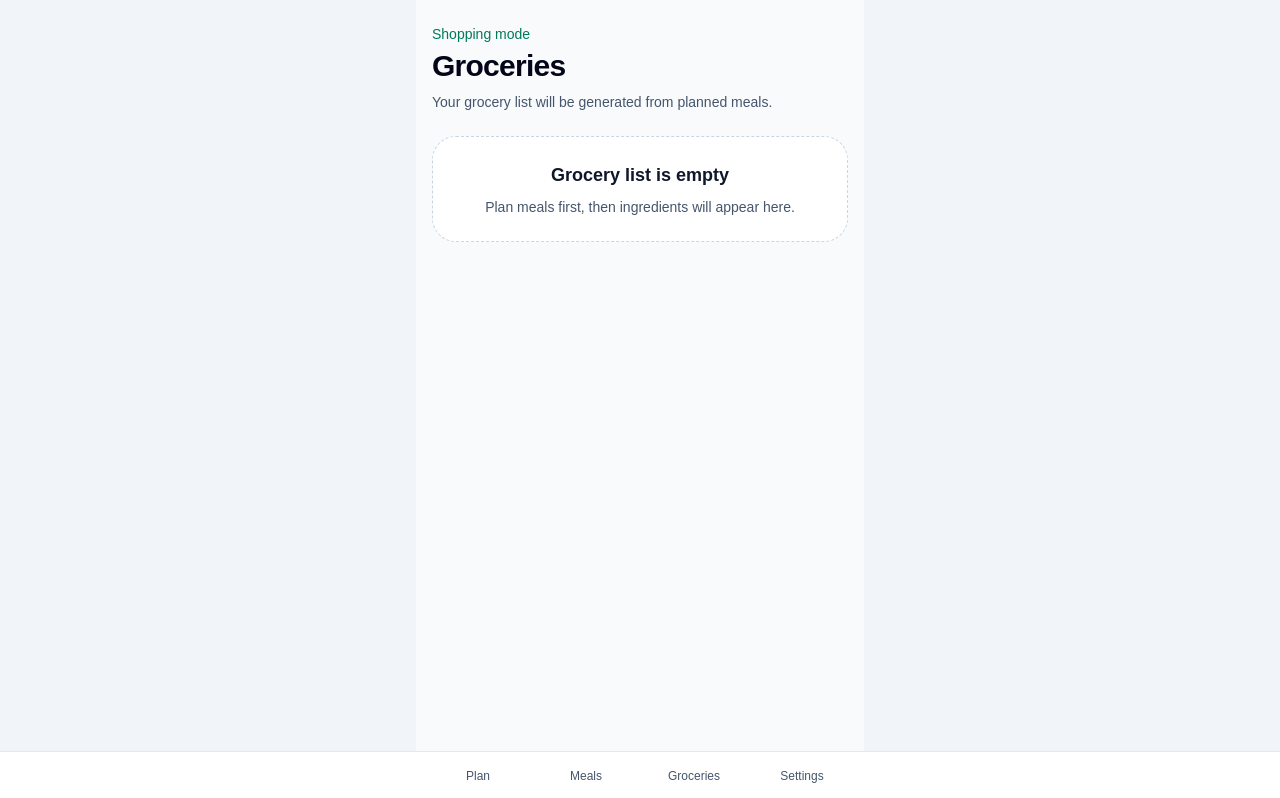
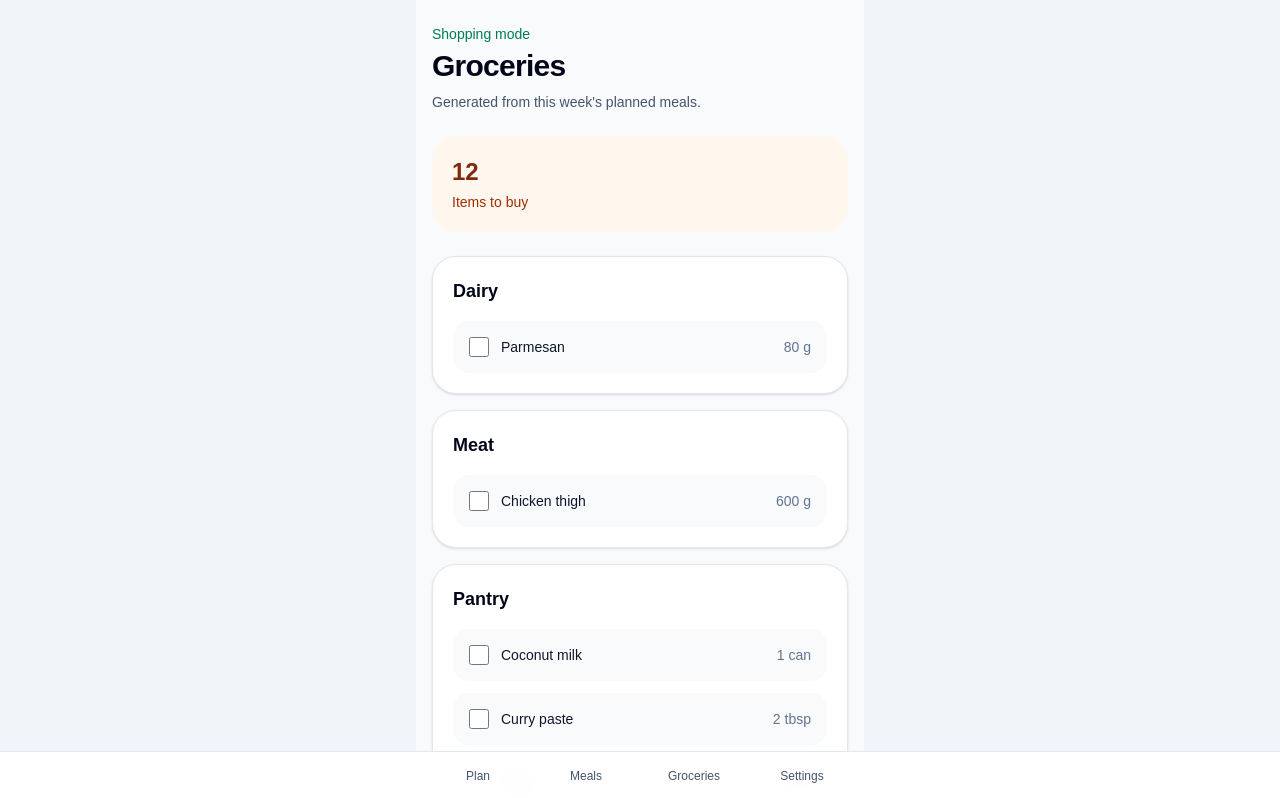
Before and after one commit to yongxinlyu/household-meal-planner, a Next.js app: page /groceries in a window 1280 px wide. Shown: the top 798 px of the page. Built offline with nearby package versions, Linux system fonts and the light colour scheme.

Commit message:
Generate grocery list from planned meals

```diff
--- a/app/groceries/page.tsx
+++ b/app/groceries/page.tsx
@@ -1,4 +1,15 @@
+import { GroceryCategory } from "@/components/GroceryCategory";
+import { mealPlanItems } from "@/data/mealPlan";
+import { meals } from "@/data/meals";
+import {
+  generateGroceryList,
+  groupGroceriesByCategory,
+} from "@/lib/grocery";
+
 export default function GroceriesPage() {
+  const groceryItems = generateGroceryList(mealPlanItems, meals);
+  const groupedGroceries = groupGroceriesByCategory(groceryItems);
+
   return (
     <main className="space-y-6">
       <section>
@@ -7,17 +18,25 @@ export default function GroceriesPage() {
           Groceries
         </h1>
         <p className="mt-2 text-sm text-slate-600">
-          Your grocery list will be generated from planned meals.
+          Generated from this week&apos;s planned meals.
         </p>
       </section>
 
-      <section className="rounded-3xl border border-dashed border-slate-300 bg-white p-6 text-center">
-        <p className="text-lg font-semibold text-slate-900">
-          Grocery list is empty
+      <section className="rounded-3xl bg-orange-50 p-5">
+        <p className="text-2xl font-bold text-orange-900">
+          {groceryItems.length}
         </p>
-        <p className="mt-2 text-sm text-slate-600">
-          Plan meals first, then ingredients will appear here.
-        </p>
+        <p className="mt-1 text-sm text-orange-800">Items to buy</p>
+      </section>
+
+      <section className="space-y-4">
+        {Object.entries(groupedGroceries).map(([category, items]) => (
+          <GroceryCategory
+            key={category}
+            category={category}
+            items={items}
+          />
+        ))}
       </section>
     </main>
   );
--- /dev/null
+++ b/components/GroceryCategory.tsx
@@ -0,0 +1,36 @@
+import type { GroceryItem } from "@/lib/grocery";
+
+type GroceryCategoryProps = {
+  category: string;
+  items: GroceryItem[];
+};
+
+export function GroceryCategory({ category, items }: GroceryCategoryProps) {
+  return (
+    <section className="rounded-3xl border border-slate-200 bg-white p-5 shadow-sm">
+      <h2 className="text-lg font-semibold text-slate-950">{category}</h2>
+
+      <div className="mt-4 space-y-3">
+        {items.map((item) => (
+          <label
+            key={item.key}
+            className="flex items-center gap-3 rounded-2xl bg-slate-50 p-4"
+          >
+            <input
+              type="checkbox"
+              className="h-5 w-5 rounded border-slate-300"
+            />
+
+            <span className="flex-1 text-sm font-medium text-slate-900">
+              {item.name}
+            </span>
+
+            <span className="text-sm text-slate-500">
+              {item.quantity} {item.unit}
+            </span>
+          </label>
+        ))}
+      </div>
+    </section>
+  );
+}
--- /dev/null
+++ b/lib/grocery.ts
@@ -0,0 +1,49 @@
+import type { MealPlanItem } from "@/data/mealPlan";
+import type { Ingredient, Meal } from "@/data/meals";
+
+export type GroceryItem = Ingredient & {
+  key: string;
+};
+
+export function generateGroceryList(
+  planItems: MealPlanItem[],
+  meals: Meal[],
+): GroceryItem[] {
+  const groceryMap = new Map<string, GroceryItem>();
+
+  for (const planItem of planItems) {
+    const meal = meals.find((item) => item.id === planItem.mealId);
+
+    if (!meal) continue;
+
+    for (const ingredient of meal.ingredients) {
+      const key = `${ingredient.name.toLowerCase()}-${ingredient.unit.toLowerCase()}`;
+
+      const existingItem = groceryMap.get(key);
+
+      if (existingItem) {
+        existingItem.quantity += ingredient.quantity;
+      } else {
+        groceryMap.set(key, {
+          ...ingredient,
+          key,
+        });
+      }
+    }
+  }
+
+  return Array.from(groceryMap.values()).sort((a, b) =>
+    a.category.localeCompare(b.category),
+  );
+}
+
+export function groupGroceriesByCategory(items: GroceryItem[]) {
+  return items.reduce<Record<string, GroceryItem[]>>((groups, item) => {
+    if (!groups[item.category]) {
+      groups[item.category] = [];
+    }
+
+    groups[item.category].push(item);
+    return groups;
+  }, {});
+}
```
